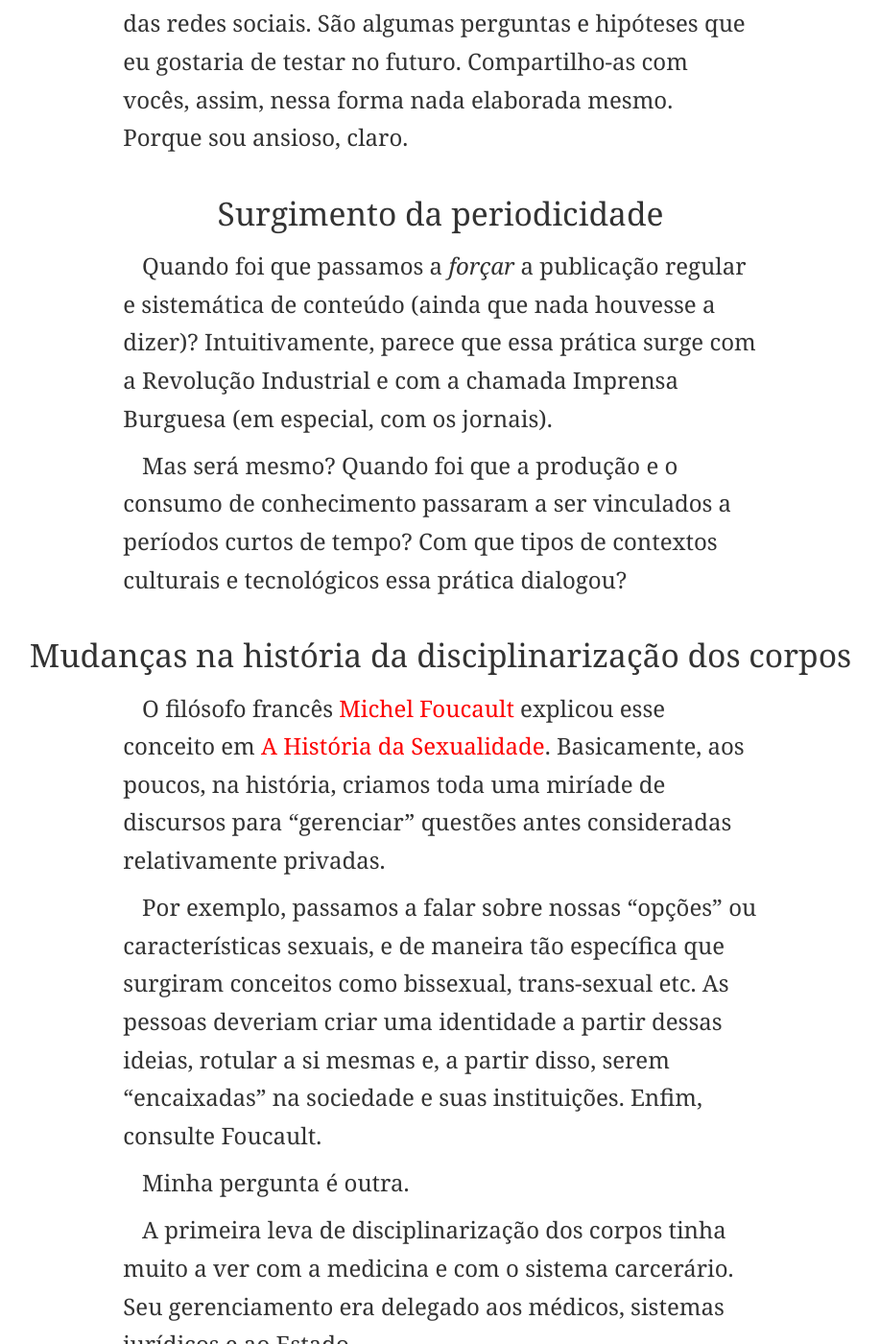
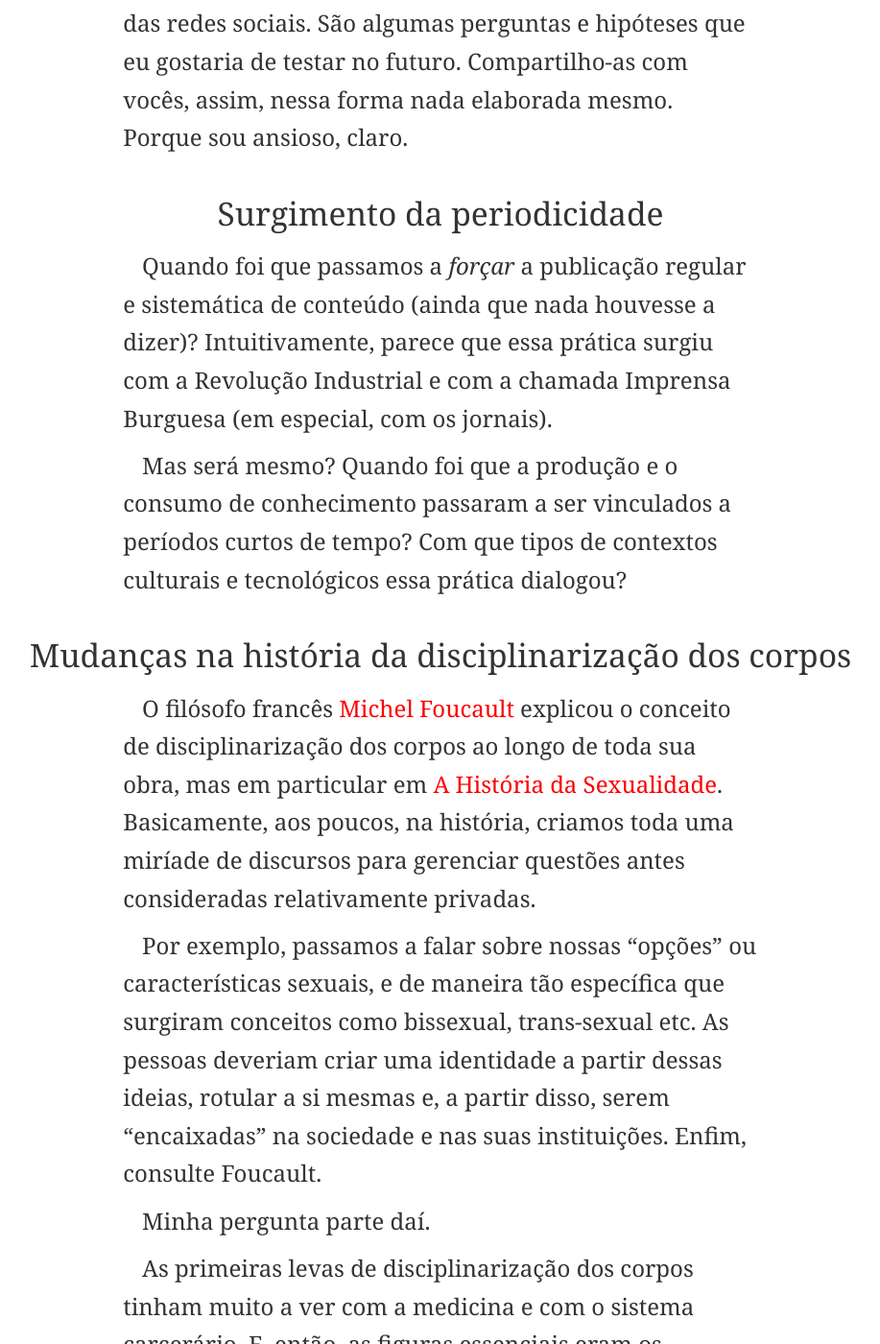
Before and after one commit to eduf/eduf.github.com, a Jekyll site: the page built from _posts/2013-05-27-matutando-sobre-as-redes-sociais.md, in a window 1280 px wide and 1400 px high, scrolled down 384 px. Shown: the whole window at 96% size, without its empty margins (181-1098 px from the left). Built offline with Jekyll 4.4.1, drawn with Linux system fonts in a browser that asks for light colours; nearby versions of some CDN libraries; comment, search, counter and statistics services are not loaded; some of the changed text lies outside the part shown.

Commit message:
Vírgulas

```diff
--- a/_posts/2013-05-27-matutando-sobre-as-redes-sociais.md
+++ b/_posts/2013-05-27-matutando-sobre-as-redes-sociais.md
@@ -13,19 +13,19 @@
 
 ## Surgimento da periodicidade
 
-Quando foi que passamos a *forçar* a publicação regular e sistemática de conteúdo (ainda que nada houvesse a dizer)? Intuitivamente, parece que essa prática surge com a Revolução Industrial e com a chamada Imprensa Burguesa (em especial, com os jornais).
+Quando foi que passamos a *forçar* a publicação regular e sistemática de conteúdo (ainda que nada houvesse a dizer)? Intuitivamente, parece que essa prática surgiu com a Revolução Industrial e com a chamada Imprensa Burguesa (em especial, com os jornais).
 
 Mas será mesmo? Quando foi que a produção e o consumo de conhecimento passaram a ser vinculados a períodos curtos de tempo? Com que tipos de contextos culturais e tecnológicos essa prática dialogou?
 
 ## Mudanças na história da disciplinarização dos corpos
 
-O filósofo francês [Michel Foucault](https://en.wikipedia.org/wiki/Michel_Foucault) explicou esse conceito em [A História da Sexualidade](https://pt.wikipedia.org/wiki/Hist%C3%B3ria_da_Sexualidade). Basicamente, aos poucos, na história, criamos toda uma miríade de discursos para “gerenciar” questões antes consideradas relativamente privadas.
+O filósofo francês [Michel Foucault](https://en.wikipedia.org/wiki/Michel_Foucault) explicou o conceito de disciplinarização dos corpos ao longo de toda sua obra, mas em particular em [A História da Sexualidade](https://pt.wikipedia.org/wiki/Hist%C3%B3ria_da_Sexualidade). Basicamente, aos poucos, na história, criamos toda uma miríade de discursos para gerenciar questões antes consideradas relativamente privadas.
 
-Por exemplo, passamos a falar sobre nossas “opções” ou características sexuais, e de maneira tão específica que surgiram conceitos como bissexual, trans-sexual etc. As pessoas deveriam criar uma identidade a partir dessas ideias, rotular a si mesmas e, a partir disso, serem “encaixadas” na sociedade e suas instituições. Enfim, consulte Foucault.
+Por exemplo, passamos a falar sobre nossas “opções” ou características sexuais, e de maneira tão específica que surgiram conceitos como bissexual, trans-sexual etc. As pessoas deveriam criar uma identidade a partir dessas ideias, rotular a si mesmas e, a partir disso, serem “encaixadas” na sociedade e nas suas instituições. Enfim, consulte Foucault.
 
-Minha pergunta é outra.
+Minha pergunta parte daí.
 
-A primeira leva de disciplinarização dos corpos tinha muito a ver com a medicina e com o sistema carcerário. Seu gerenciamento era delegado aos médicos, sistemas jurídicos e ao Estado.
+As primeiras levas de disciplinarização dos corpos tinham muito a ver com a medicina e com o sistema carcerário. E, então, as figuras essenciais eram os médicos, os sistemas jurídicos e o Estado.
 
 Mas, a partir de um certo momento na história, passa a ser *entretenimento*. As pessoas celebram e cultivam individualmente essa identidade disciplinada. Como se fosse uma diversão.
 
```
